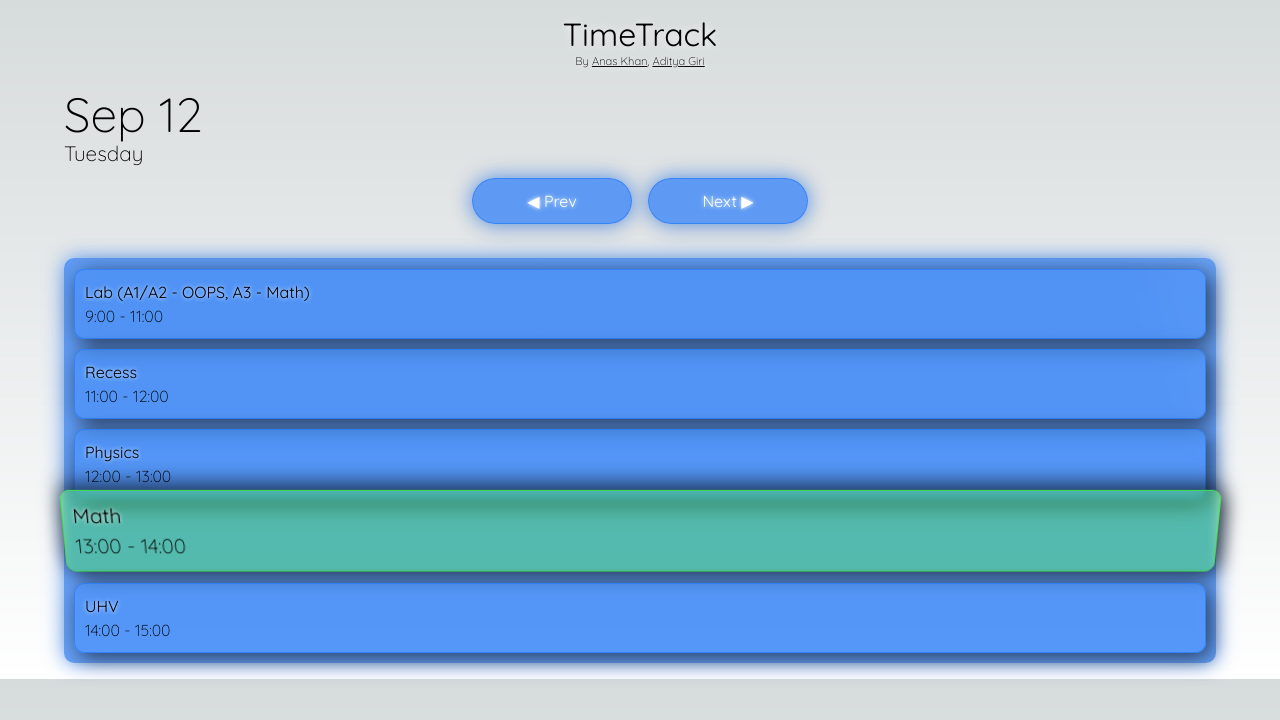
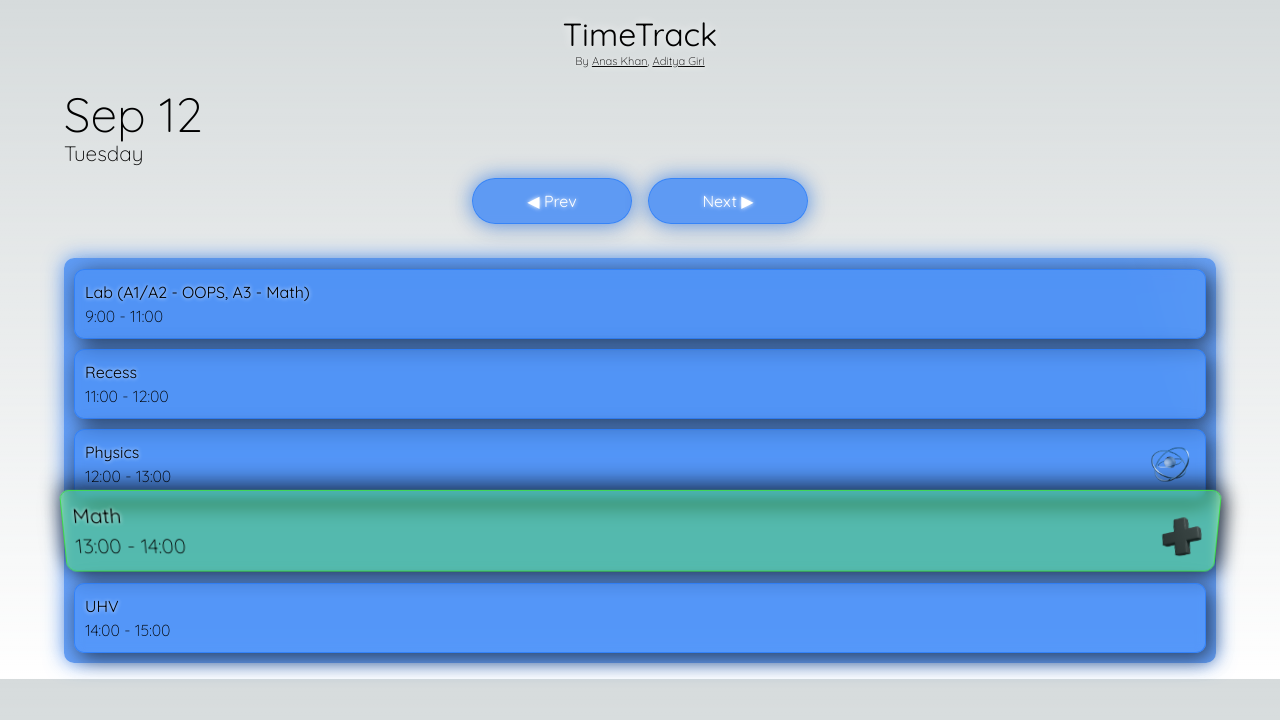
Before and after one commit to Xyncross1111/timetrack, a Next.js app: page / in a window 1280 px wide. Shown: the top 720 px of the page. Built offline with nearby package versions, Linux system fonts and the light colour scheme.

Commit message:
added math and physics icons

```diff
--- a/app/class/class.css
+++ b/app/class/class.css
@@ -40,3 +40,9 @@
     -webkit-backdrop-filter: blur(5px);
     border: 1px solid #3edd49;
 }
+
+.icon {
+    margin-top: -50px;
+    float: right;
+    opacity: 0.9;
+}
--- a/app/class/class.tsx
+++ b/app/class/class.tsx
@@ -1,5 +1,6 @@
-import {FC} from "react";
+import { FC } from "react";
 import "./class.css"
+import Image from "next/image";
 
 interface classProps {
     key: string;
@@ -22,12 +23,33 @@ const Class: FC<classProps> = (props: classProps) => {
     const timeStart = parseInt(props.timeStart);
     const timeEnd = parseInt(props.timeEnd);
 
-    if(hour >= timeStart && hour < timeEnd && props.date.getDate() === date.getDate()) {
+    if (hour >= timeStart && hour < timeEnd && props.date.getDate() === date.getDate()) {
         className += " active";
+    }
+    if(props.name === "Math"){
+        return (
+            <div className={className}>
+                <h2>{props.name}</h2>
+                <p>{props.timeStart} - {props.timeEnd}</p>
+                <div className="icon">
+                    <Image src="/plus.png" alt="" width={50} height={50} />
+                </div>
+            </div>
+        );
+    }
+    else if(props.name === "Physics"){
+        return (
+            <div className={className}>
+                <h2>{props.name}</h2>
+                <p>{props.timeStart} - {props.timeEnd}</p>
+                <div className="icon">
+                    <Image src="/physics.png" alt="" width={50} height={50} />
+                </div>
+            </div>
+        );
     }
     return (
         <div className={className}>
-            {/*<p>start: {parseInt(props.timeStart)} curr: {hour} end: {parseInt(props.timeEnd)}</p>*/}
             <h2>{props.name}</h2>
             <p>{props.timeStart} - {props.timeEnd}</p>
         </div>
```
Also changed, not shown: public/physics.png (added), public/plus.png (added).
